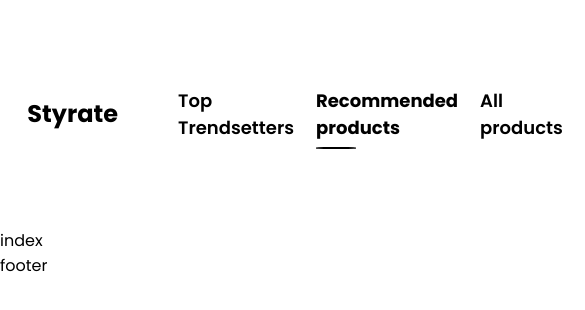
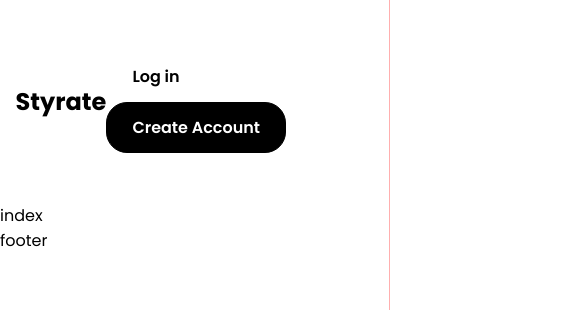
Before and after one commit to tonyykosseifyy/influencer-project, a Next.js app in the folder client/: page / in a window 390 px wide. Shown: the top 310 px of the page, 585 px wide, since content can reach past the window. Built offline with nearby package versions, Linux system fonts and the light colour scheme.

Commit message:
navbar links hide on mobile devices

```diff
--- a/client/components/elements/navbar.js
+++ b/client/components/elements/navbar.js
@@ -19,6 +19,8 @@ const navbar = () => {
         <Button isLight>Log in</Button>
         <Button>Create Account</Button>
       </div>
+
+
     </nav>
   );
 };
--- a/client/components/elements/navbar.module.css
+++ b/client/components/elements/navbar.module.css
@@ -6,10 +6,23 @@
     display: flex ;
     align-items: center;
 }
-
 .linksContainer {
 	display: flex;
 	align-items: center;
 	margin-left: 60px;
     flex: 1;
 }
+
+@media screen and (max-width: 1050px) {
+    .navbar {
+        justify-content: space-between;
+    }
+    .linksContainer {
+        position: absolute;
+        top: 0 ;
+        right: 0 ;
+        bottom: 0 ;
+        background-color: red ;
+        transform: translateX(100%);
+    }
+}
--- a/client/components/layout.module.css
+++ b/client/components/layout.module.css
@@ -0,0 +1,5 @@
+.wrapper {
+    position: relative;
+    min-height: 100vh;
+    overflow-y: hidden;
+}
--- a/client/components/reusables/reusable.module.css
+++ b/client/components/reusables/reusable.module.css
@@ -1,6 +1,5 @@
 .logo {
 	width: 91px;
-	height: 36px;
 	font-weight: 700;
 	font-size: 24px;
 	color: #000000;
--- a/client/pages/_app.js
+++ b/client/pages/_app.js
@@ -4,7 +4,7 @@ import { useRouter } from 'next/router'
 import { Poppins } from '@next/font/google'
 
 const poppins = Poppins({
-  weight: ["300","400","500","600","700","800"],
+  weight: ["400","500","600","700","800"],
   subsets:["latin"]
 })
 
--- a/client/styles/globals.css
+++ b/client/styles/globals.css
@@ -13,3 +13,9 @@ a {
   text-decoration: none;
   color: inherit ;
 }
+
+@media screen and (max-width: 1200px) {
+  :root {
+    --paddingX : 4vw ;
+  }
+}
```
Also changed, not shown: client/components/layout.js (indentation only).
